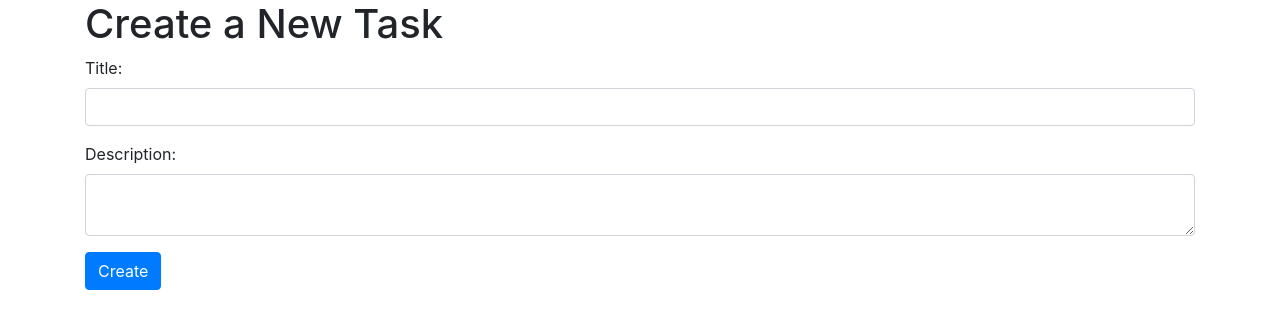
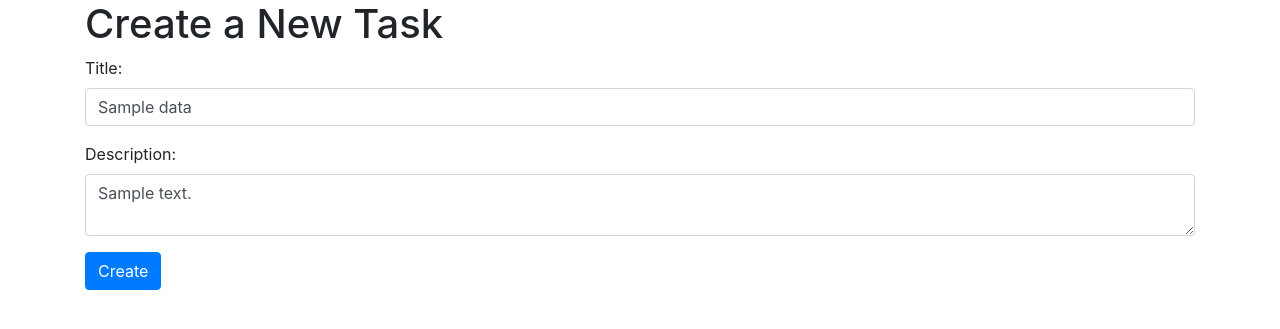
Before and after one commit to kunxin-chor/mongo-samples, a Flask app: template todo-app/templates/create_task.html in a window 1280 px wide. Shown: the top 329 px of the page. Run offline with Flask 2, Linux system fonts and the light colour scheme; the template is opened without the code that fills it: most values are stand-ins (such as "Sample title", 1, 10 or a date in 2020); some libraries are stand-ins or nearby versions.

Commit message:
Able to show edit form

```diff
--- a/todo-app/app.py
+++ b/todo-app/app.py
@@ -1,6 +1,7 @@
 from flask import Flask, render_template, request, redirect, url_for, flash, get_flashed_messages
 import os
 import pymongo
+from bson.objectid import ObjectId
 
 app = Flask(__name__)
 
@@ -31,7 +32,7 @@ def index():
 # STEP A1 - Route to show the form
 @app.route('/task/new')
 def create_task():
-    return render_template('create_task.html')
+    return render_template('create_task.html', data={})
 
 #STEP A2 - Create the route to process the form
 @app.route('/task/new', methods=['POST'])
@@ -51,6 +52,18 @@ def process_create_task():
     #STEP A6 : After redirect
     return redirect(url_for('index'))
 
+@app.route('/task/<taskid>/update')
+def update_task(taskid):
+
+    # STEP B1 - Use the database to find by object id.
+    # If we use find_one, we get the result as dictionary
+    task = conn[DATABASE_NAME][TASKS].find_one({
+        "_id":ObjectId(taskid)
+    })
+
+    # STEP B2 - Render the template with the existing task information
+    return render_template('update_task.html', data=task)
+
 # "magic code" -- boilerplate
 if __name__ == '__main__':
     app.secret_key = 'super secret key'
--- a/todo-app/templates/task_form.html
+++ b/todo-app/templates/task_form.html
@@ -1,8 +1,8 @@
 <div class='form-group'>
     <label class='label'>Title:</label>
-    <input type='text' class='form-control' name='title' />
+    <input type='text' class='form-control' name='title' value="{{data['title']}}" />
 </div>
 <div class='form-group'>
     <label class='label'>Description:</label>
-    <textarea class='form-control' name='description'></textarea>
+    <textarea class='form-control' name='description'>{{data['description']}}</textarea>
 </div>
```
Also changed, not shown: todo-app/templates/update_task.html (added, +31 -0 lines).
